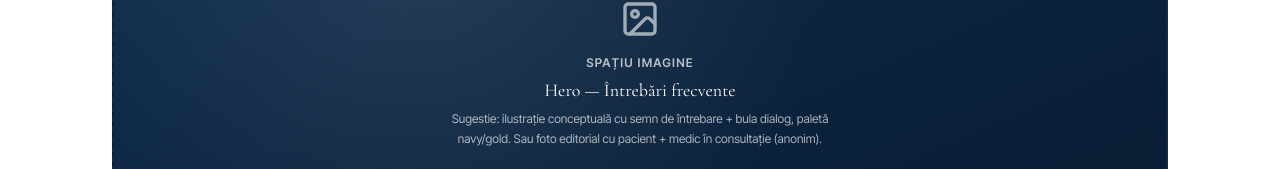
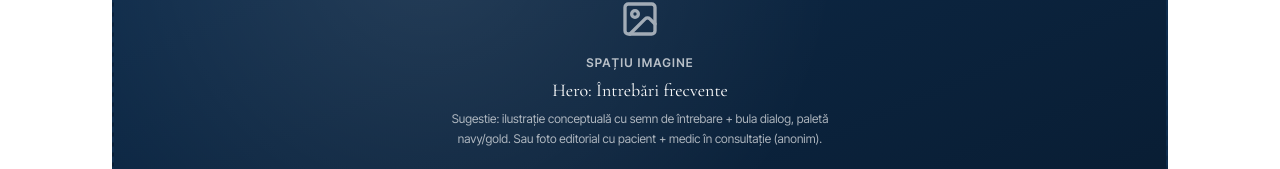
Before and after one commit to mihnea-eugen/chirurgia-intima, a Next.js app: page /intrebari-frecvente in a window 1280 px wide. Shown: the part 406-575 px from the top of the page. Built offline with nearby package versions, Linux system fonts and the light colour scheme; no server answers.

Commit message:
Add files via upload

```diff
--- a/app/intrebari-frecvente/page.tsx
+++ b/app/intrebari-frecvente/page.tsx
@@ -16,7 +16,7 @@ const faqs = [
   { q: "Cât timp durează recuperarea completă?", a: "Variabilă: 5-7 zile pentru lipofilling, 14-21 zile pentru Peyronie Nesbit, 4-8 săptămâni pentru extracție kanamicina + reabilitare 6-12 luni." },
   { q: "Ce anestezie folosiți?", a: "Locala cu sedare în 60-80% cazuri. Rahidiană sau generală pentru cazuri complexe (Peyronie, extracții, faloplastii combinate)." },
   { q: "Pot vedea galeria înainte/după?", a: "Da, în consultație. Galeriile cu rezultate sunt complet anonimizate și prezentate doar pacienților în evaluare." },
-  { q: "Cât aștept de la consultație până la procedură?", a: "Tipic 2-4 săptămâni — timp pentru analize și pregătire psihologică. Cazuri urgente (parafimoză, infecții) operație în 24-48h." },
+  { q: "Cât aștept de la consultație până la procedură?", a: "Tipic 2-4 săptămâni, timp pentru analize și pregătire psihologică. Cazuri urgente (parafimoză, infecții) operație în 24-48h." },
   { q: "Pacienți din afara Bucureștiului?", a: "Da, acceptăm. Telemedicina pre-consultație disponibilă. Cazare parteneră la solicitare." },
   { q: "Cum scoatem firele post-op?", a: "Sutură resorbabilă în 90% cazuri (se desprinde singură în 14-28 zile). Pentru sutură nerezorbabilă, control medical la săptămâna 2-3." }
 ];
@@ -29,7 +29,7 @@ export default function Page() {
 
       <div className="mt-8 mb-12 lg:mb-16">
         <ImagePlaceholder
-          label="Hero — Întrebări frecvente"
+          label="Hero: Întrebări frecvente"
           hint="Sugestie: ilustrație conceptuală cu semn de întrebare + bula dialog, paletă navy/gold. Sau foto editorial cu pacient + medic în consultație (anonim)."
           ratio="21/9"
           variant="navy"
```
